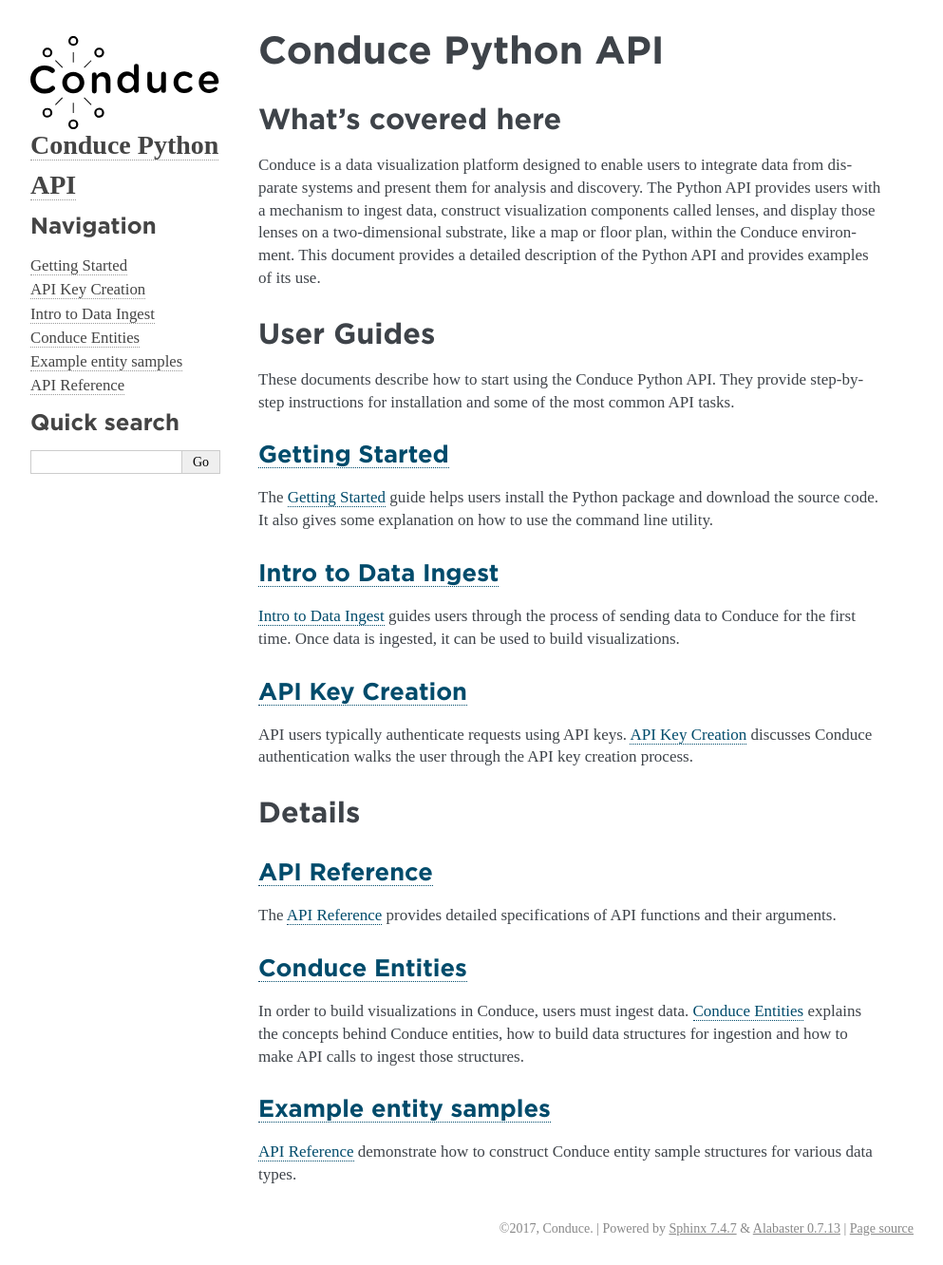
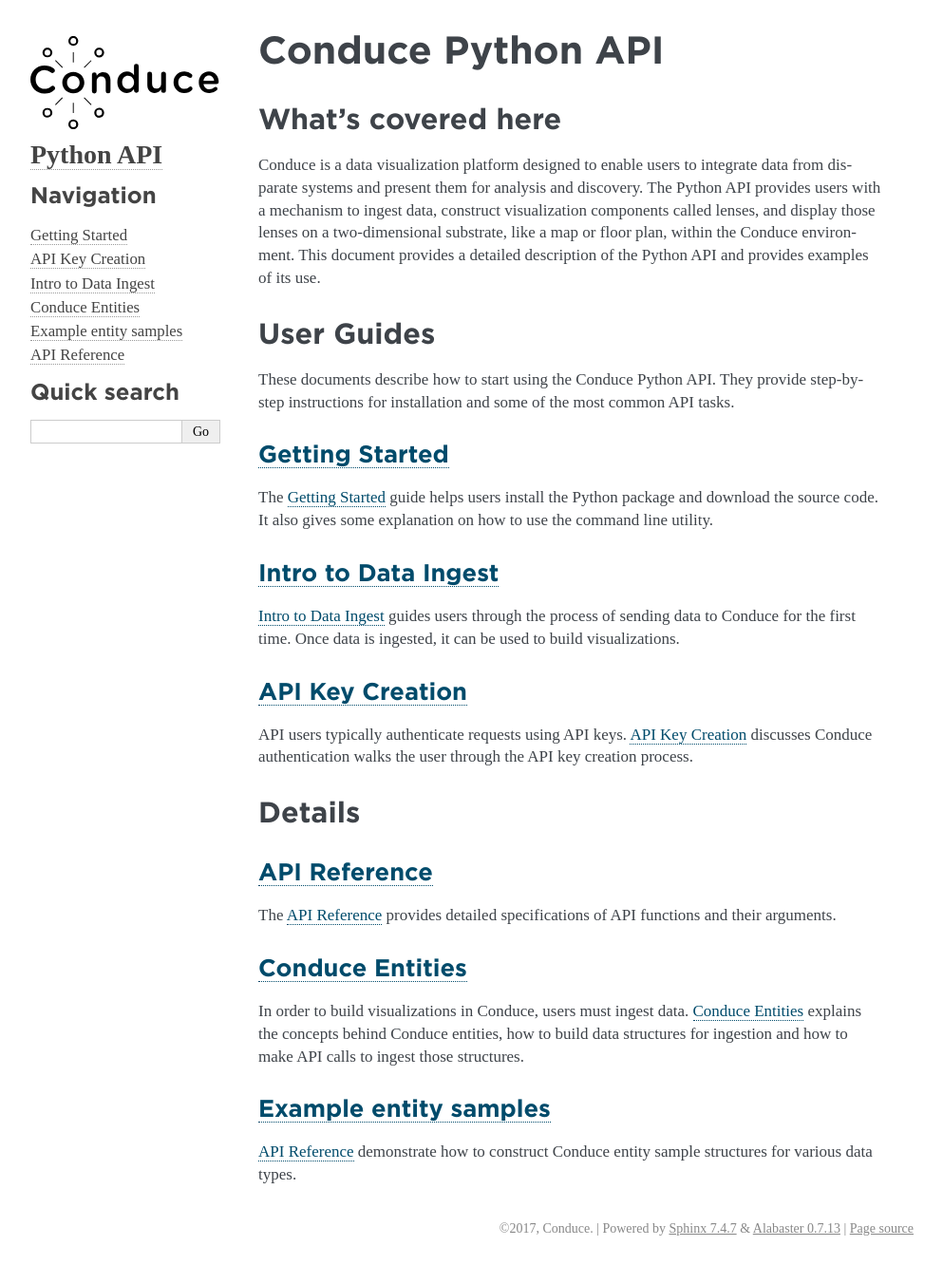
Before and after one commit to ConduceInc/conduce-python-api, a Sphinx documentation site: the page built from doc/source/index.rst, in a window 1280 px wide. Shown: the whole page at 95% size, without its empty margins (148-1141 px from the left). Built offline with Sphinx 7.4.7, drawn with Linux system fonts in a browser that asks for light colours; some web fonts are replaced; formulas are drawn with MathJax 3.

Commit message:
SKW-2183

```diff
--- a/doc/source/_static/conduce-style.css
+++ b/doc/source/_static/conduce-style.css
@@ -22,3 +22,7 @@
     font-family: "Roboto Mono";
     src: url("fonts/RobotoMono/RobotoMono-Medium.ttf") format("truetype");
    }
+
+.logo {
+     margin-bottom: 10px;
+}
--- a/doc/source/conf.py
+++ b/doc/source/conf.py
@@ -55,7 +55,7 @@
 master_doc = 'index'
 
 # General information about the project.
-project = u'Conduce Python API'
+project = u'Python API'
 copyright = u'2017, Conduce'
 author = u'Kevin Van Leer'
 
```
